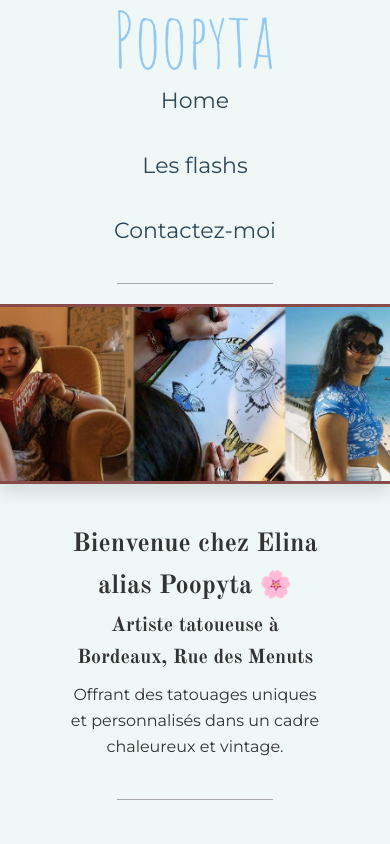
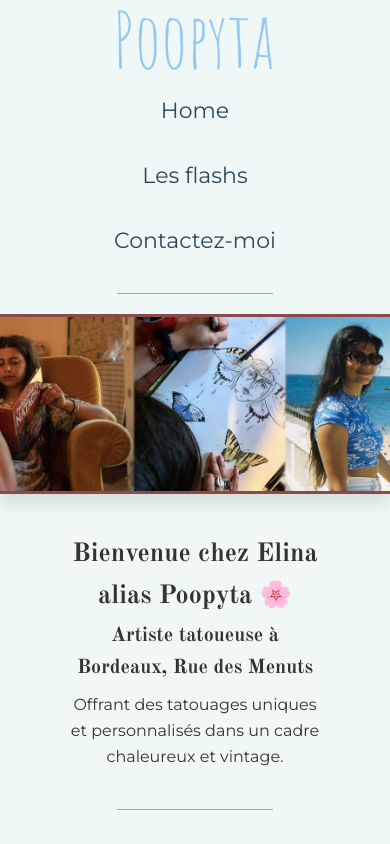
Before and after one commit to ClaireVannier/Poopyta, an Angular app: page / in a window 390 px wide. Shown: the top 844 px of the page. Built offline with nearby package versions, Linux system fonts and the light colour scheme.

Commit message:
change logo and header

```diff
--- a/src/app/components/header/header.component.scss
+++ b/src/app/components/header/header.component.scss
@@ -76,6 +76,7 @@ header {
     .poopyta-logo {
       img {
         height: 60px;
+        margin-bottom: 10px;
       }
     }
 
```
